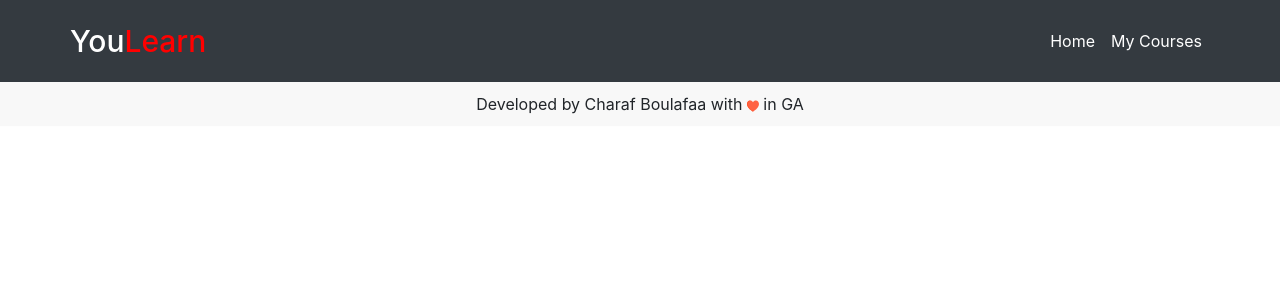
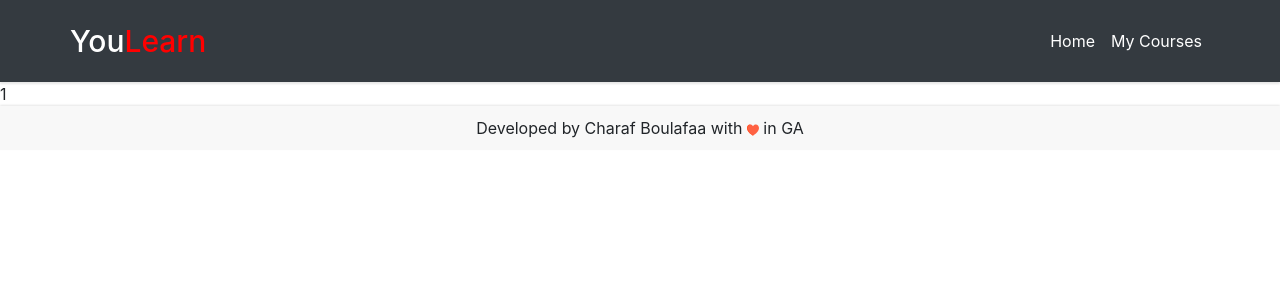
Before and after one commit to Charafboulafaa/YouLearn, a React (Create React App) app: page /learn/1 in a window 1280 px wide. Shown: the top 300 px of the page. Built offline with nearby package versions, Linux system fonts and the light colour scheme.

Commit message:
direct to learn/courseId on myCourses single one click

```diff
--- a/src/App.js
+++ b/src/App.js
@@ -2,6 +2,7 @@ import React from 'react'
 import Header from './components/Header/Header'
 import Main from './pages/Main/Main'
 import MyCourses from './pages/MyCourses/MyCourses'
+import Learn from './pages/Learn/Learn'
 import Footer from './components/Footer/Footer'
 
 import {
@@ -22,6 +23,9 @@ export default function App() {
         <Route path="/mycourses">
           <MyCourses />
         </Route>
+        <Route path="/learn/:courseId">
+          <Learn />
+        </Route>
       </Switch>
 
       <Footer />
--- a/src/pages/Learn/Learn.js
+++ b/src/pages/Learn/Learn.js
@@ -1,9 +1,13 @@
 import React from 'react'
+import { useParams } from 'react-router-dom'
 
 export default function Learn() {
+
+  let { courseId } = useParams()
+
   return (
     <div>
-
+      {courseId}
     </div>
   )
 }
--- /dev/null
+++ b/src/pages/MyCourses/MyCourses.css
@@ -0,0 +1,3 @@
+.singleCourse a:hover{
+  text-decoration: none;
+}
--- a/src/pages/MyCourses/MyCourses.js
+++ b/src/pages/MyCourses/MyCourses.js
@@ -1,5 +1,8 @@
 import React, { useEffect } from 'react'
 import { Card, Button, CardColumns, Container, ProgressBar } from 'react-bootstrap';
+import { Link } from 'react-router-dom'
+
+import './MyCourses.css'
 
 export default function MyCourses() {
 
@@ -9,10 +12,12 @@ export default function MyCourses() {
         <CardColumns>
           {JSON.parse(localStorage.getItem('myCourses')).map(course => {
             return (
-              <Card key={course.id.playlistId} >
+              <Card key={course.id.playlistId} className="singleCourse">
                 <Card.Img variant="top" src={course.snippet.thumbnails.high.url} />
                 <Card.Body>
-                  <Card.Title>{course.snippet.title}</Card.Title>
+                  <Link to={'learn/' + course.id.playlistId}>
+                    <Card.Title>{course.snippet.title}</Card.Title>
+                  </Link>
                   <ProgressBar variant="info" now={Math.floor(Math.random() * (100 - 0 + 1)) + 0} />
                 </Card.Body>
               </Card>
```
